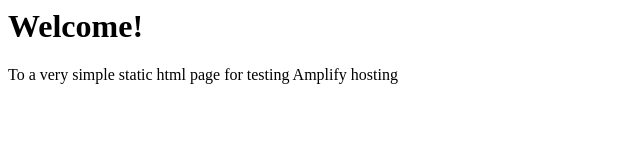
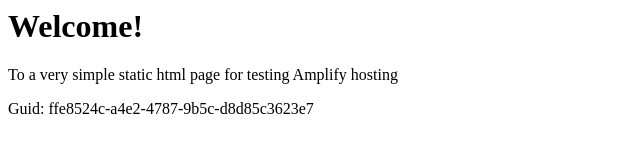
Before and after one commit to aws-aemilia-lhr/Github-PR-Commit-Integration-Test-DoNotTouch-Gith-P5X5MO5I-v1-preprod-eu-west-2, a website: page src/index.html in a window 1280 px wide. Shown: the whole page, without its empty margins (0-640 px from the left). Drawn offline with Linux system fonts and the light colour scheme.

Commit message:
commit from integ tests

```diff
--- a/src/index.html
+++ b/src/index.html
@@ -1,3 +1,5 @@
+
+
 <html lang="en">
 
 <head>
@@ -10,6 +12,6 @@
 <body>
     <h1>Welcome!</h1>
     <p>To a very simple static html page for testing Amplify hosting</p>
-</body>
+    <p>Guid: ffe8524c-a4e2-4787-9b5c-d8d85c3623e7</p></body>
 
 </html>
```
